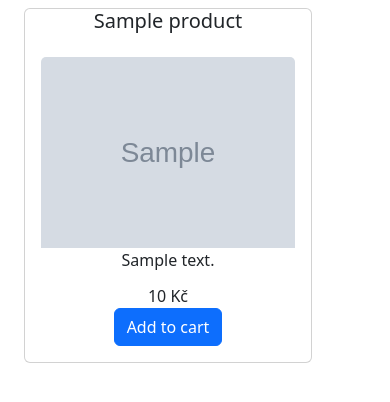
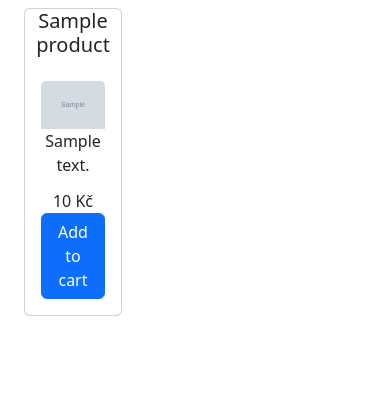
Before and after one commit to jankady/Eshop-DIS, a PHP site: page /pages/product.php in a window 390 px wide. Shown: the part 56-458 px from the top of the page. Run offline with PHP 8.4, Linux system fonts and the light colour scheme; tables that the repository leaves empty or names only in its code hold one stand-in row (values such as "Sample post"); grey boxes marked "Sample" are stand-in pictures.

Commit message:
changing picture sizing and providing responsivity pro products

```diff
--- a/scripts/product-card.php
+++ b/scripts/product-card.php
@@ -21,11 +21,11 @@ class Product_card
             <?php
             while ($row = mysqli_fetch_assoc($result)) {
                 ?>
-                <div class="col-3 mt-2 mb-2">
-                    <div class="card" style="width: 18rem;">
+                <div class="col-4 mt-2 mb-2">
+                    <div class="card" style="max-width: 25rem; max-height: 40rem">
                         <h5 class="card-title"><?= $row['title'] ?></h5>
                         <div class="card-body">
-                            <img src="../<?= $row['picture'] ?>" class="card-img-top" alt="<?= $row['title'] ?>">
+                            <img src="../<?= $row['picture'] ?>" class="card-img-top" alt="<?= $row['title'] ?>" >
                             <p class="card-text"><?= $row['description'] ?></p>
                             <p class="card-subtitle"><?= $row['price'] ?> Kč</p>
                             <a href="#" class="btn btn-primary">Add to cart</a>
```
